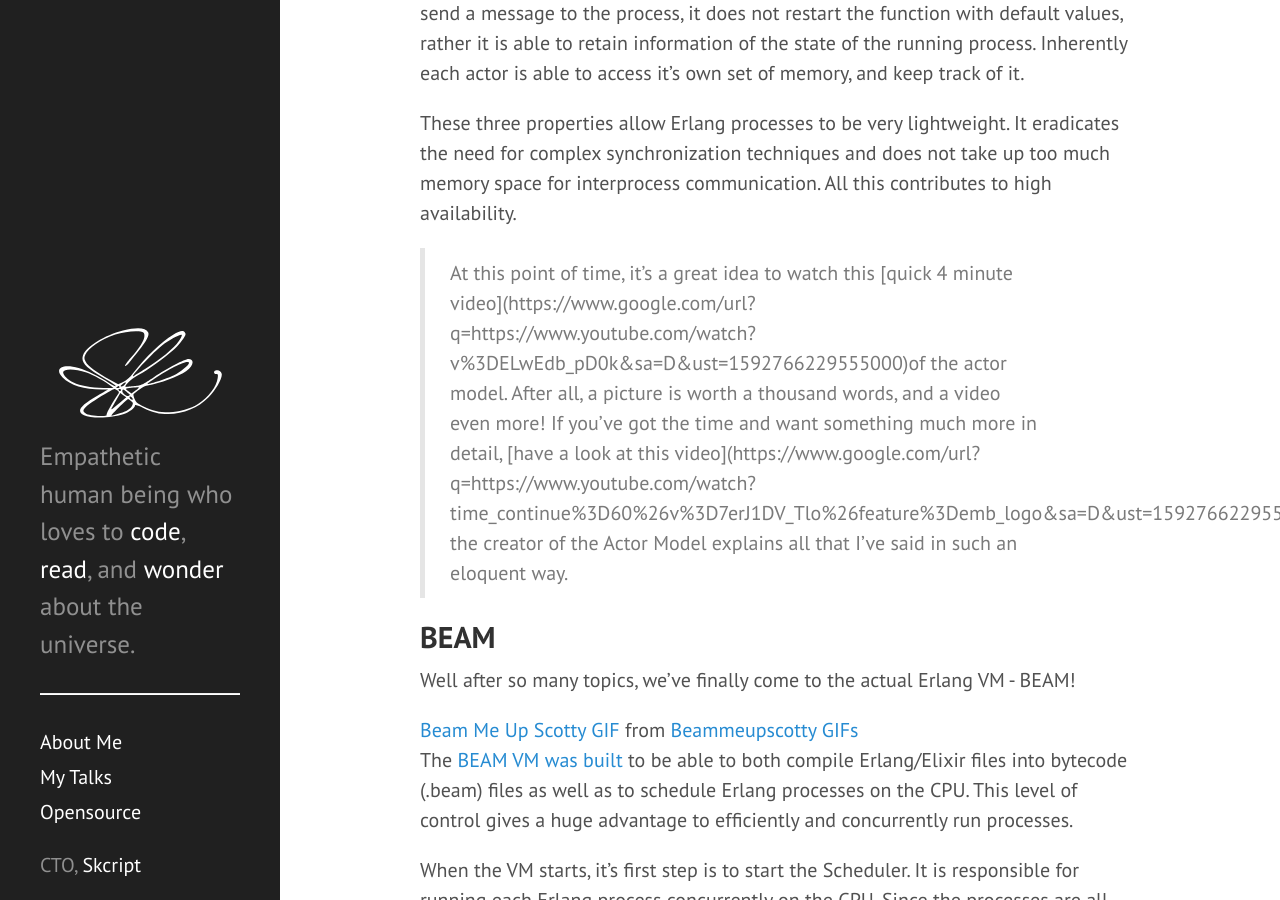
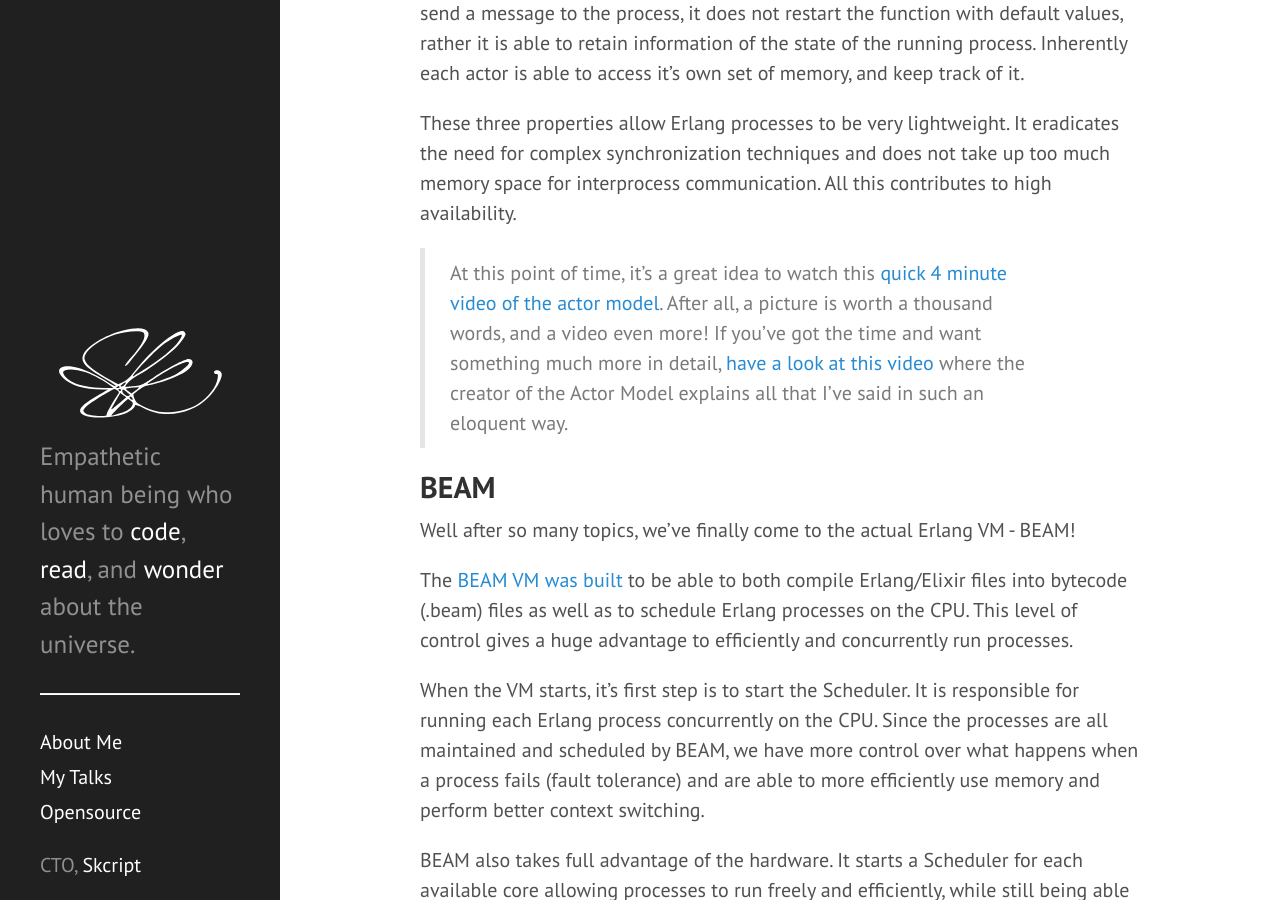
Before and after one commit to swaathi/swaathi.github.io, a Jekyll site: the page built from _posts/2020-06-21-concurrency-in-the-erlang-vm.md, in a window 1280 px wide and 900 px high, scrolled down 8807 px. Built offline with Jekyll 4.4.1, drawn with Linux system fonts in a browser that asks for light colours; a script that is not in the unit is left out; some of the changed lines change nothing that is shown.

Commit message:
Edit Post: Concurrency In The Erlang VM

```diff
--- a/_posts/2020-06-21-concurrency-in-the-erlang-vm.md
+++ b/_posts/2020-06-21-concurrency-in-the-erlang-vm.md
@@ -5,7 +5,7 @@
 share: y
 ---
 
-[Erlang](https://www.google.com/url?q=https://codesync.global/media/how-erlang-got-its-name-concurrency-before-erlang/&sa=D&ust=1592766229543000) is often referred to as the “concurrency oriented programming language”.
+[Erlang](https://codesync.global/media/how-erlang-got-its-name-concurrency-before-erlang/=1592766229543000) is often referred to as the “concurrency oriented programming language”.
 
 How did it get this name? How can a language created in the 80s for the telecom industry help us now?
 
@@ -13,7 +13,7 @@
 
 Erlang or _Erlang/OTP_ (Open Telecom Platform) was built in 1986 at Ericsson to handle the growing telephone user base. It was designed with the aim of improving the development of telephony applications. It is great for building distributed, fault tolerant and highly available systems.
 
-So, what relevance does a technology built in the 80s have for us? It turns out that all the reasons for which Erlang was built for is extremely useful for web servers today. We need applications to be fast and reliable - and we want it now! Fortunately that’s possible with Phoenix, the web framework built on top of Elixir (a modern language built on top of Erlang). It has great features like hot code swapping and [real time views](https://www.google.com/url?q=https://github.com/phoenixframework/phoenix_live_view&sa=D&ust=1592766229544000) - without JS!
+So, what relevance does a technology built in the 80s have for us? It turns out that all the reasons for which Erlang was built for is extremely useful for web servers today. We need applications to be fast and reliable - and we want it now! Fortunately that’s possible with Phoenix, the web framework built on top of Elixir (a modern language built on top of Erlang). It has great features like hot code swapping and [real time views](https://github.com/phoenixframework/phoenix_live_view) - without JS!
 
 How is all that possible? It’s largely due to how the language was built to be concurrent from bottom up - thanks to BEAM, the Erlang VM.
 
@@ -35,7 +35,7 @@
 
 <img src="/public/concurrency/image3.jpg" class="img" />
 
-However this is far from the truth. We are quite far from true parallelism. There’s a whole [plethora of bugs](https://www.google.com/url?q=https://devblogs.microsoft.com/pfxteam/most-common-performance-issues-in-parallel-programs/&sa=D&ust=1592766229547000) that crop up when we try to go down this path.
+However this is far from the truth. We are quite far from true parallelism. There’s a whole [plethora of bugs](https://devblogs.microsoft.com/pfxteam/most-common-performance-issues-in-parallel-programs/=1592766229547000) that crop up when we try to go down this path.
 
 The next best thing is concurrency. Concurrent execution means breaking up processes into multiple tiny bits and switching between them while executing. This happens so fast that it gives the user the illusion of multiple processes being executed at the same time - while cleverly circumventing the problems of parallelism.
 
@@ -47,7 +47,7 @@
 
 _One last thing …_
 
-The speed of program execution is dependent on the CPU clock cycles. The faster the processor, the faster your computer is. Moore’s law states that the number of transistors on an affordable CPU would double every two years. However if you’ve noticed, processors haven’t been getting that much faster in the past few years. That’s because we’ve hit a physical [bump in the road](https://www.google.com/url?q=https://www.theverge.com/2018/7/19/17590242/intel-50th-anniversary-moores-law-history-chips-processors-future&sa=D&ust=1592766229549000). This happened when we realized going much higher than 4GHz is very difficult and futile. Speed of light actually became a constraint! This is when we decided to do multi-core processing instead. We scaled horizontally, instead of vertically. We added more cores, instead of making a single core powerful.
+The speed of program execution is dependent on the CPU clock cycles. The faster the processor, the faster your computer is. Moore’s law states that the number of transistors on an affordable CPU would double every two years. However if you’ve noticed, processors haven’t been getting that much faster in the past few years. That’s because we’ve hit a physical [bump in the road](https://www.theverge.com/2018/7/19/17590242/intel-50th-anniversary-moores-law-history-chips-processors-future). This happened when we realized going much higher than 4GHz is very difficult and futile. Speed of light actually became a constraint! This is when we decided to do multi-core processing instead. We scaled horizontally, instead of vertically. We added more cores, instead of making a single core powerful.
 
 <blockquote>
   Okay I know we’ve covered a lot of material here. But what’s relevant for you to remember is that context switching is heavy and that we’ve moved on to multi-core processing now. Let’s see what tricks Erlang has up its sleeve that makes it the concurrency oriented language.
@@ -99,7 +99,7 @@
 
 You can see here that spawning a new process in Elixir - is exactly that. Unlike other languages which use a multithreaded approach to deal with concurrency, Elixir uses threads.
 
-The key thing to remember is that these are Erlang threads which are much more lightweight than their OS counterparts. On average, Erlang processes are [2000 times](https://www.google.com/url?q=http://blog.plataformatec.com.br/2018/04/elixir-processes-and-this-thing-called-otp/&sa=D&ust=1592766229553000) more lightweight than OS processes. There could be hundreds of thousands of Erlang processes in a system and all would be well.
+The key thing to remember is that these are Erlang threads which are much more lightweight than their OS counterparts. On average, Erlang processes are [2000 times](http://blog.plataformatec.com.br/2018/04/elixir-processes-and-this-thing-called-otp/=1592766229553000) more lightweight than OS processes. There could be hundreds of thousands of Erlang processes in a system and all would be well.
 
 Erlang threads also have a PID attached to them. Using this PID, you can extract information about the memory it occupies, functions it’s running and much more. Using the PID, you can also send messages to processes and communicate.
 
@@ -112,18 +112,20 @@
 These three properties allow Erlang processes to be very lightweight. It eradicates the need for complex synchronization techniques and does not take up too much memory space for interprocess communication. All this contributes to high availability.
 
 <blockquote>
-  At this point of time, it’s a great idea to watch this [quick 4 minute video](https://www.google.com/url?q=https://www.youtube.com/watch?v%3DELwEdb_pD0k&sa=D&ust=1592766229555000)of the actor model. After all, a picture is worth a thousand words, and a video even more!
+  At this point of time, it’s a great idea to watch this <a href="https://www.youtube.com/watch?v%3DELwEdb_pD0k">quick 4 minute video of the actor model</a>. After all, a picture is worth a thousand words, and a video even more!
 
-  If you’ve got the time and want something much more in detail, [have a look at this video](https://www.google.com/url?q=https://www.youtube.com/watch?time_continue%3D60%26v%3D7erJ1DV_Tlo%26feature%3Demb_logo&sa=D&ust=1592766229556000) where the creator of the Actor Model explains all that I’ve said in such an eloquent way.
+  If you’ve got the time and want something much more in detail, <a href="https://www.youtube.com/watch?v=7erJ1DV_Tlo">have a look at this video</a> where the creator of the Actor Model explains all that I’ve said in such an eloquent way.
 </blockquote>
 
 ## BEAM
 
 Well after so many topics, we’ve finally come to the actual Erlang VM - BEAM!
 
-<div class="tenor-gif-embed" data-postid="11313969" data-share-method="host" data-width="100%" data-aspect-ratio="1.537037037037037"><a href="https://tenor.com/view/beam-me-up-scotty-gif-11313969">Beam Me Up Scotty GIF</a> from <a href="https://tenor.com/search/beammeupscotty-gifs">Beammeupscotty GIFs</a></div><script type="text/javascript" async src="[https://tenor.com/embed.js](https://www.google.com/url?q=https://tenor.com/embed.js&sa=D&ust=1592766229557000)"></script>
+<div class="tenor-gif-embed" data-postid="11313969" data-share-method="host" data-width="100%" data-aspect-ratio="1.537037037037037">
+</div>
+<script type="text/javascript" async src="https://tenor.com/embed.js"></script>
 
-The [BEAM VM was built](https://www.google.com/url?q=https://blog.lelonek.me/elixir-on-erlang-vm-demystified-320557d09e1f&sa=D&ust=1592766229557000) to be able to both compile Erlang/Elixir files into bytecode (.beam) files as well as to schedule Erlang processes on the CPU. This level of control gives a huge advantage to efficiently and concurrently run processes.
+The [BEAM VM was built](https://blog.lelonek.me/elixir-on-erlang-vm-demystified-320557d09e1f) to be able to both compile Erlang/Elixir files into bytecode (.beam) files as well as to schedule Erlang processes on the CPU. This level of control gives a huge advantage to efficiently and concurrently run processes.
 
 When the VM starts, it’s first step is to start the Scheduler. It is responsible for running each Erlang process concurrently on the CPU. Since the processes are all maintained and scheduled by BEAM, we have more control over what happens when a process fails (fault tolerance) and are able to more efficiently use memory and perform better context switching.
 
@@ -135,7 +137,7 @@
 
 <img src="/public/concurrency/image5.png" class="img" />
 
-Have a [read](https://www.google.com/url?q=https://news.ycombinator.com/item?id%3D10028227&sa=D&ust=1592766229559000)!
+Have a [read](https://news.ycombinator.com/item?id%3D10028227)!
 
 ## Contributing Characteristics
 
@@ -150,11 +152,11 @@
 
 **2. Fault Tolerance**
 
-Joe Armstrong, (late) creator of Erlang, said the infamous line, “Let it crash”. He [designed](https://www.google.com/url?q=https://thenewstack.io/why-erlang-joe-armstrongs-legacy-of-fault-tolerant-computing/&sa=D&ust=1592766229560000) the fault tolerant language not with the goal of preventing errors from happening, but to build structures that handle error scenarios.
+Joe Armstrong, (late) creator of Erlang, said the infamous line, “Let it crash”. He [designed](https://thenewstack.io/why-erlang-joe-armstrongs-legacy-of-fault-tolerant-computing/=1592766229560000) the fault tolerant language not with the goal of preventing errors from happening, but to build structures that handle error scenarios.
 
 <img src="/public/concurrency/image11.png" class="img" />
 
-The entire thread is heartwarming, [give it a read](https://www.google.com/url?q=https://news.ycombinator.com/item?id%3D19708379&sa=D&ust=1592766229561000)!
+The entire thread is heartwarming, [give it a read](https://news.ycombinator.com/item?id%3D19708379)!
 
 **3. Distribution**
 
```
